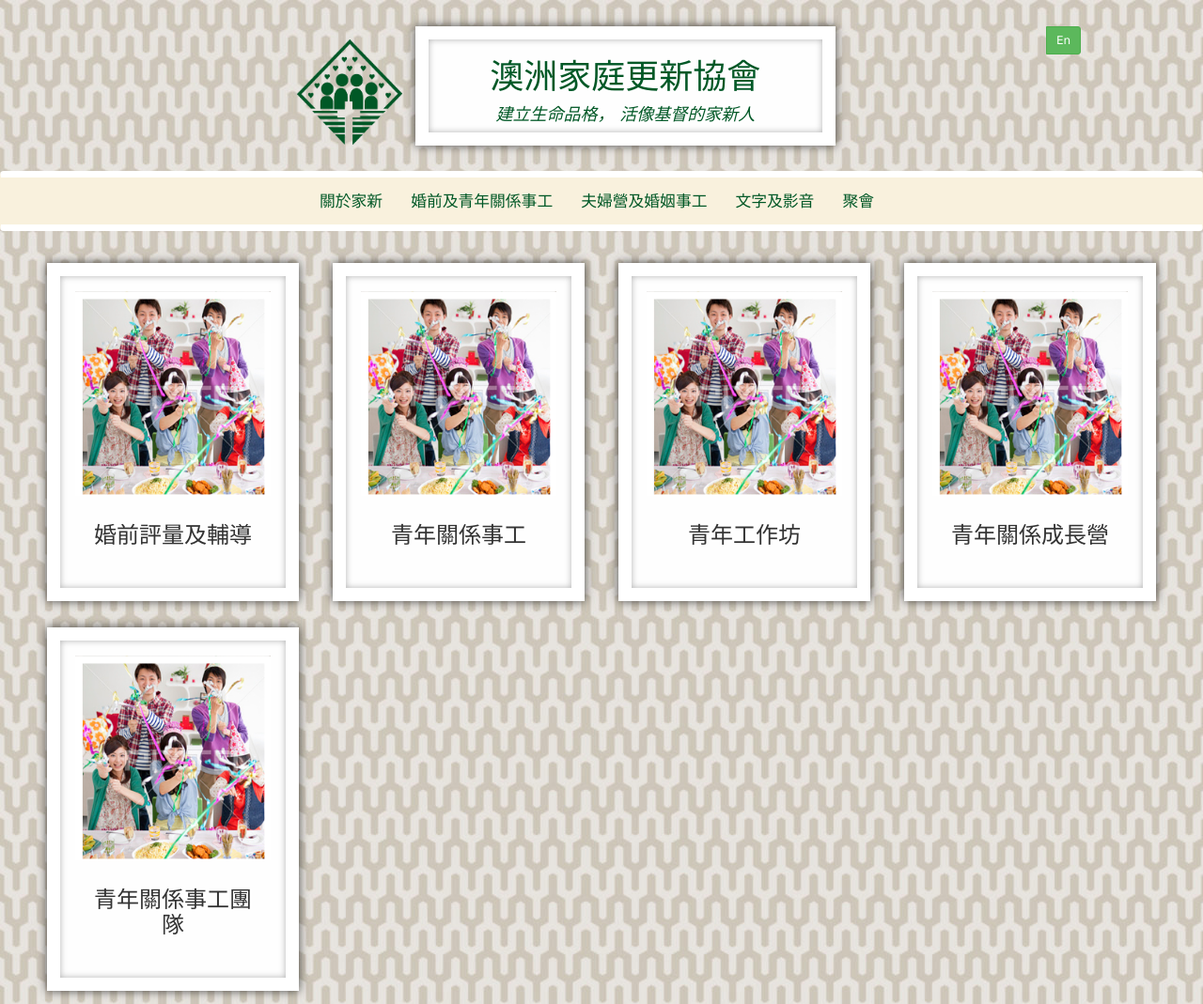
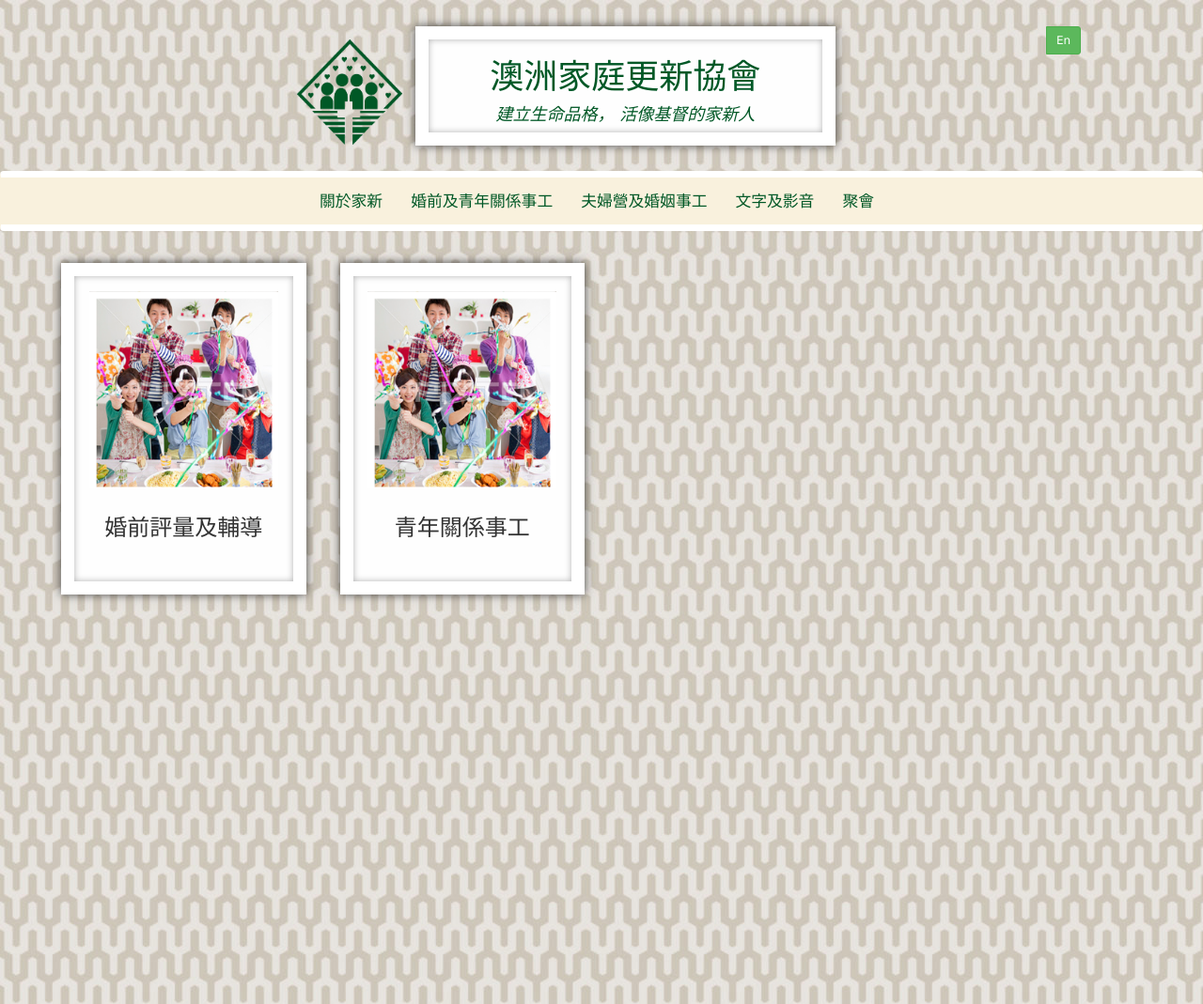
Before and after one commit to mffc/mffc, a Jekyll site: the page built from youth/index.md, in a window 1280 px wide. Shown: the whole page at 94% size. Built offline with Jekyll 4.4.1, drawn with Linux system fonts in a browser that asks for light colours; nearby versions of some CDN libraries; Markdown is read by kramdown in place of the engine named in the settings; some of the changed lines change nothing that is shown.

Commit message:
folding youth and just show one

```diff
--- a/youth/_posts/2001-01-01-helpers.md
+++ /dev/null
@@ -1,27 +0,0 @@
----
-layout: page
-title: 青年關係事工團隊
-lang: zh-hk
-categories: youth
----
-青年事工 - 青年事工團隊
-
-* Alice To (禮勤聖公會聖司提反堂)
-* Amy Yip (澳洲基督教播道會頌主堂)
-* Annie Ho (澳洲基督教播道會頌主堂)
-* Carrie Tam (宝活華人長老會)
-* Dennis Wong (樂事圍華人浸信會)
-* Jason Yip (澳洲基督教播道會頌主堂)
-* Joanne Lee (禮勤聖公會聖司提反堂)
-* Mabel Lam (澳洲基督教播道會頌主堂
-* Patrick Tse (澳洲基督教播道會頌主堂)
-* Sally Wong (樂事圍華人浸信會)
-* Selene Tse (澳洲基督教播道會頌主堂)
-* Simon Ho (澳洲基督教播道會頌主堂)
-* Woody Lam (澳洲基督教播道會頌主堂)
-* Ryan Tam (宝活華人長老會)
-
-
-Advisors
-
-* Pastor Jackie W Chan
--- a/youth/_posts/2001-01-02-camp.md
+++ /dev/null
@@ -1,185 +0,0 @@
----
-layout: page
-title:  青年關係成長營
-lang: zh-hk
-categories: youth
----
-
-青年關係事工 - 青年基督徒關係成長營
-===================================
-![Youth Camp](../youth002.jpg)
-起源
-----
-澳洲家庭更新協會「家新」的使命是透過多元化事工，鞏固華人基督徒的婚姻與家庭。二十年來，曾在雪梨和其他各省舉辦了數十次恩愛夫婦營，幫助了很多夫婦。然而美滿的婚姻不單靠婚後才下功夫，若能及早在青年期奠定一個健康的關係基礎，可為未來成功婚姻鋪路。「家新」青年基督徒關係成長營正因應這需要而誕生，在過去八年，我們在全澳洲舉辦了超過十次的營會。
-
-「家新」青年關係事工異象Vision of the Youth Relationship Ministry
-
-培育和教導澳洲華人青年基督徒，在與他人建立關係時，能榮神益人。
-
-We are inspired by God to respond to the needs of the youths to build
-relationship with their dates. We have prayed and defined our YRM vision
-as: To guide and nurture Chinese young Christians in Australia, to
-enable them to maintain and strengthen their relationship with one
-another, so that they may be good testimony for Christ.
-
-目標Mission of the Youth Relationship Ministry
-----------------------------------------------
-
-藉著聖經真理和教導，去支持華人青年基督徒，去建立一個正確感情關係，為將來婚姻關係建立一個堅固根基。
-
-In accordance to the teaching of the Bible, we seek to prepare and
-support Chinese young Christians to build a right attitude towards
-relationship and to maintain a healthy relationship with their dates
-before marriage.
-
-
-歷屆青年基督徒關係成長營
-========================
-
-(放大)
-
-2011年8月12-14日
-
-講員:何志滌牧師
-及
-何羅乃萱師母
-
-2011 年青年基督徒關係成長營 (粵語) (Sydney) -  WASH OFF
-在一片感情混亂，價值模糊的社會風氣下，很多基督徒在戀愛的道路上，不斷的拍拖及分手、不斷的傷害別人及被傷害，甚至被旁人冠上不冋的負面形象。
-“一心一意” 跟 “一生一世”
-的愛真的如此難尋嗎？過去所受過的傷痛，又可以癒合嗎？
-
-_三日兩夜感情大搜查_
-
-「家新」青年事工籌委會為著建立雪梨各地的弟兄姊妹，特別舉辦一個充滿樂趣的三日兩夜營會。當中除了有專題講座、工作坊、見證分享及小組討論外，更有多元化活動。透過互動和個人默想，以及聖經超越時空的真理亮光，探討一些二十一世紀年青人所面對的挑戰。「家新」是次營會講員是何志滌牧師、何羅乃萱師母及家新青年事工組，跟青年人一起探討如何按照聖經原則處理從單身至婚姻過程中的種種問題。當中包括：拍拖的不同階段及溝通、何謂
-“單身”、認識自己、男女對戀愛的不同看法、分手的傷痛、如何面對性的誘惑及正確的婚姻態度等。助你在這個被傳媒渲染的世代尋找出正確的戀愛態度。所以，切勿錯過這個特別為你精心設計的「家新」青年基督徒關係成長營！
-
-講員: 何志滌牧師及何羅乃萱師母
-
-
-有108多位青年人參加營會
-
-
-
-
-(放大)
-
-2009 年青年基督徒關係成長營 (粵語) (Adelaide) -  戀愛GPS
-現今，使用GPS尋找道路的方向已非常普及。然而，我們在戀愛的道路上，又有否使用正確的GPS尋找器？「它」的訊息又是否準確？
-
-_三日兩夜感情大搜查_
-
-「家新」青年事工籌委會為著建立Adelaide的弟兄姊妹，與Austral Asian
-Chinese
-Church策劃和舉辦一個充滿樂趣的三日兩夜營會。當中除了有專題講座、工作坊、見證分享及小組討論外，更有多元化活動。透過互動和個人默想，以及聖經超越時空的真理亮光，探討一些二十一世紀年青人所面對的挑戰。「家新」是次營會講員是家新青年事工組，跟青年人一起探討如何按照聖經原則處理從單身至婚姻過程中的種種問題。當中包括：拍拖的不同階段、單身的感受、自我形象、男女對戀愛的不同看法、分手的傷痛、如何面對性的誘惑及正確的婚姻態度等。助你在這個被傳媒渲染的世代尋找出正確的戀愛態度。所以，切勿錯過這個特別為你精心設計的「家新」青年基督徒關係成長營,
-有70多位青年人參加營會
-
-
-
-
-(放大)
-
-2010, 2009 年青年基督徒關係成長營 (粵語) (Sydney, Brisbane) -  戀愛GPS
-N2°0²09¢E7°17²
-現今，使用GPS尋找道路的方向已非常普及。然而，我們在戀愛的道路上，又有否使用正確的GPS尋找器？「它」的訊息又是否準確？
-
-_三日兩夜感情大搜查_
-
-「家新」青年事工籌委會為著建立雪梨各地的弟兄姊妹，與澳洲基督教播道會頌主堂及頌恩旋律策劃和舉辦一個充滿樂趣的三日兩夜營會。當中除了有專題講座、工作坊、見證分享及小組討論外，更有多元化活動。透過互動和個人默想，以及聖經超越時空的真理亮光，探討一些二十一世紀年青人所面對的挑戰。「家新」是次營會講員是詹啟豪牧師、陳永昌牧師及家新青年事工組，跟青年人一起探討如何按照聖經原則處理從單身至婚姻過程中的種種問題。當中包括：拍拖的不同階段、單身的感受、自我形象、男女對戀愛的不同看法、分手的傷痛、如何面對性的誘惑及正確的婚姻態度等。助你在這個被傳媒渲染的世代尋找出正確的戀愛態度。所以，切勿錯過這個特別為你精心設計的「家新」青年基督徒關係成長營,
-有100多位青年人參加營會
-
-
-(PDF file)
-
-2008 年青年基督徒關係成長營 (Perth) -“戀愛頻道 Channel R”
-本會在2008年7月18日至20日 (星期五至日) 去到
-Perth舉行﹐有100多位青年人參加營會
-
-
-
-
-(放大)
-
-2007年 7月16-19日
-
-講員:陳恩明牧師
-
-2007 年青年基督徒關係成長營 (Sydney) - “Channel R”
-戀愛真的大過天嗎?
-愛情會有陷阱嗎?
-談戀愛有必殺技嗎?
-
-我們日常接觸的傳媒中,都常以愛情作為主要內容,這些內容看似吸引,但若細心留意當中的情節及意識,會發現所傳遞的有很多不真實,甚至是扭曲了的愛情觀念及態度.而少年人由於多偏向從傳媒中「取經」,結果為不少情侶帶來很大的傷害.
-
-
-年青人在感情路上要處理的事繁多。從建立健康的自我形象、增值單身的日子、尋找最佳的伴侶、面對熱戀禁區和「性」的誘惑、避免三角戀危機、處理愛情傷口、甚至有時是無可避免的分手。這些正是「家新」青年關係成長營要跟你一一探討的貼身問題。
-
-「家新」青年事工籌委會為著建立雪梨各地的弟兄姊妹，策劃和推動一個充滿樂趣的四日三夜營會。當中除了有專題講座，工作坊和小組討論外，更有多元化活動。透過互動和個人默想，以及聖經超越時空的真理亮光，思想這些二十一世紀的個人挑戰。「家新」是次邀請了來自香港的陳恩明牧師為大會主要講員，跟青年人一起處理從單身至婚姻過程中的種種問題，助你在這個被傳媒渲染的世代尋找出正確的戀愛態度。所以，切勿錯過這個特別為你精心設計的「家新」青年基督徒關係成長營！
-
-陳恩明牧師為香港基督教豐盛生命榮譽會牧
-，於香港播道神學院及加拿大維真神學院受神學教育，口譯與筆譯均佳，多次擔任葛培理、包樂、斯托得諸牧佈道大會譯員。譯作有《神學家卡爾‧亨利》，《和諧生活》、《屹立磐石上》、《同心堅信》、《窺探未來》、《緣盡今生》及多本新約註釋講義。他的英文名
-Young Man
-是他生活、靈性與牧養教會充滿青春活力的好寫照，婚姻美滿，有兩個兒子。牧師頗為好動，老爺電單車與最新的哈利都是他所享受的。
-
-計有70位年輕人參加營會，反應熱烈。
-
-
-
-(放大)
-
-2007年 7月20-22日
-
-2007 年青年基督徒關係成長營 (Melbourne) -“戀愛頻道 Channel R”
-本會在2007年7月20日至22日 (星期五至日) 去到 Melbourne
-舉行﹐有110多位青年人參加營會
-
-
-
-(放大)
-
-2006年 9月15-17日
-
-
-
-2006 年青年基督徒關係成長營 (Perth) - “戀愛故事 - They lived happily
-ever after....”
-本會在9月去到Perth 舉行﹐有80多位青年人參加營會
-
-
-
-(放大)
-
-2005年 7月7-10日
-
-講員:溫偉耀博士伉麗
-
-
-
-2005 年青年基督徒關係成長營 (Sydney) - “戀愛手冊 (領袖版) v2.005”
-隨後會方青年事工組有機會與教牧同工商議，都覺得這方面的需要極大，特別對於青年團契領袖的培訓而言，工作更是急不容緩。於是在2005七月年本會舉行了第二次青年基督徒關係成長營:
-“戀愛手冊 (領袖版) v2.005”,
-當時邀請溫偉耀博士伉麗蒞臨雪梨主領，計有70位青年教會領袖參加營會。
-
-
-
-下載 戀愛手冊 - 總結提要
-
-
-
-
-
-2003年 7月9-12日
-
-講員:劉澤華牧師
-
-
-
-2003 年青年基督徒關係成長營 (Sydney) - “踏穩感情班馬線”
-2003年本會舉行了第一次青年基督徒關係成長營: “踏穩感情班馬線”,
-當時邀請美國三藩市華人金巴侖長老會劉澤華牧師蒞臨雪梨主領，計有130位年輕人參加營會，反應熱烈。
-
-還記得劉牧師在營會中的Rap歌﹐我們為你收錄﹐以作記念。
-下載 - 劉澤華牧師 - Rap Song (mpg, 1.45mb)
-
-還有劉牧師給我們每一個營友的的最後分享
-下載 - 劉澤華牧師 - 最後分享 (mpg, 0.9mb)
--- a/youth/_posts/2001-01-03-workshop.md
+++ /dev/null
@@ -1,21 +0,0 @@
----
-layout: page
-title:  青年工作坊
-lang: zh-hk
-categories: youth
-submenu-right:
-  <a href="../YouthWorkshop-Application-Form.pdf">下載表格</a>
----
-
-青年事工 - 工作坊
-=================
-我們樂意到各教會、團契作分享﹐請參照以下工作坊。
-
-如適合你們團契需要﹐請下載表格﹐填妥後電郵給我們﹐
-
-我們會儘快聯絡你。[下載表格](../YouthWorkshop-Application-Form.pdf)
-
-＜亂愛與戀愛 Love with Rules＞
-踏入廿一世紀，社會對戀愛、結婚有著新的詮釋。作為新世代的基督徒，究竟甚麼是合神心意的戀愛？
-
-適合對象：未嘗拍拖、曾經拍拖、正在戀愛關係中
--- a/youth/_posts/2001-01-04-youth.md
+++ b/youth/_posts/2001-01-04-youth.md
@@ -14,6 +14,7 @@ submenu:
   - {hook: 'helpers',title: "青年關係事工團隊"}
 ---
 
+<div class="panel-group" id="m-panel">
 <div class="panel panel-default">
 <div class="panel-heading">
 <div class="panel-title">
@@ -41,7 +42,7 @@ href="#collapseintro"><h1>青年關係事工簡介</h1></a>
 <div class="panel panel-default">
 <div class="panel-heading">
 <div class="panel-title">
-<a name="camp" data-toggle="collapse" href="#collapsecamp"><h2>青年基督徒關係成長營 - 感情大搜查</h2></a>
+<a name="camp" data-toggle="collapse" data-parent="#m-panel" href="#collapsecamp"><h2>青年基督徒關係成長營 - 感情大搜查</h2></a>
 </div>
 </div>
 <div id="collapsecamp" class="collapse">
@@ -175,19 +176,40 @@ glyphicon-download-alt"></span>](../rev-walter-reminder-03.mpg)
 <div class="row">
   <a href="../2013Adelaideyouth.jpg"><img class="img-responsive col-md-2" src="../2013Adelaideyouth.jpg"></a>
   <div class="col-md-10">
+2013年7月12日至14日
+
+阿德萊德
+
+__不平凡。愛__
+
+我們應該如何去準備或面對戀愛關係？讓我們一起探討什麼是”戀愛”，並且學習建立健康及被神祝福的關係。
+
+「家新」青年事工組於2013年7月份再度應邀前往阿德萊德舉行﹐共70多位青年人參加營會
+
 </div>
 </div>
 <hr>
 <div class="row">
   <a href="../2012carinsyouth.png"><img class="img-responsive col-md-2" src="../2012carinsyouth.png"></a>
   <div class="col-md-10">
-Sept 2012
+2012年9月21日至23日
 
 柏斯
 
 __iDate4S__
 
-MFFC 青年事工隊, 於西澳柏斯舉行﹐共54位青年人參加營會
+S = Salvation 就如
+神從創立世界以前，在基督裡揀選了我們，使我們在他面前成為聖潔，無有瑕疵。(以弗所書
+1:4-6)
+S = Self image 神就照著自己的形像造人，乃是照著他的形像造男造女。
+(創世記 1:27)
+S = Sanctification
+若有人在基督裡，他就是新造的人。舊事已過，都變成新的了。(哥林多後書5:17)
+S = Sacrificing Love
+愛是恆久忍耐，又有恩慈；愛是不嫉妒；愛是不自誇，不張狂，不作害羞的事，不求自己的益處，不輕易發怒，不計算人的惡，不喜歡不義，只喜歡真理；凡事包容，凡事相信，凡事盼望，凡事忍耐。(哥林多前書
+13:4-7)
+
+MFFC 青年事工組再應邀於西澳柏斯舉行青年關係成長營﹐共54位青年人參加營會
 
 </div>
 </div>
@@ -195,14 +217,15 @@ MFFC 青年事工隊, 於西澳柏斯舉行﹐共54位青年人參加營會
 <div class="row">
   <div class="col-md-2"></div>
   <div class="col-md-10">
-Jul 2010
+2010年7月31日至8月1日
 
 坎培拉
 
-__戀愛GPS__
+__青年關係成長日營__
 
-MFFC 青年事工隊,
+MFFC 青年事工組,
 於坎培拉一個週末舉行共四個工作坊﹐總計約三十位青年人參加
+
 </div>
 </div>
 <hr>
@@ -293,7 +316,7 @@ __戀愛故事 - They lived happily ever after....__
 <div class="panel panel-default">
 <div class="panel-heading">
 <div class="panel-title">
-<a name="workshop" data-toggle="collapse" href="#collapseworkshop"><h2>青年關係工作坊</h2></a>
+<a name="workshop" data-toggle="collapse" data-parent="#m-panel" href="#collapseworkshop"><h2>青年關係工作坊</h2></a>
 </div>
 </div>
 <div id="collapseworkshop" class="collapse">
@@ -317,7 +340,7 @@ glyphicon-download-alt"></span>](../YouthWorkshop-Application-Form.pdf)
 <div class="panel panel-default">
 <div class="panel-heading">
 <div class="panel-title">
-<a data-toggle="collapse" href="#collapsehelpers" name="helpers"><h2>青年關係事工團隊</h2></a>
+<a data-toggle="collapse" data-parent="#m-panel" href="#collapsehelpers" name="helpers"><h2>青年關係事工團隊</h2></a>
 </div>
 </div>
 <div id="collapsehelpers" class="collapse">
--- a/youth/index.md
+++ b/youth/index.md
@@ -7,7 +7,7 @@ categories:
   - youth
 ---
 <div class="container">
-<div class="row">
+<div  style="margin: 0px auto">
 {% for entry in site.categories.youth %}
 {% if entry.lang == page.lang %}
    <div class="col-lg-3 col-md-4 col-sm-5">
```
